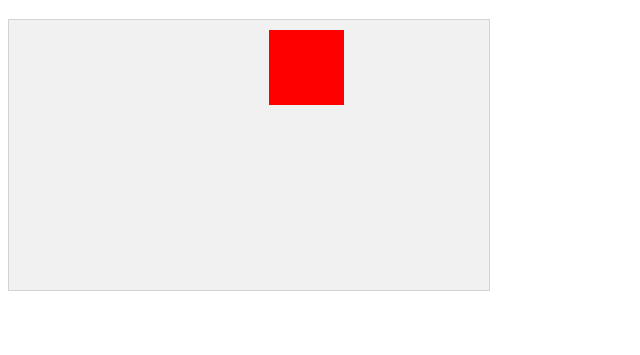
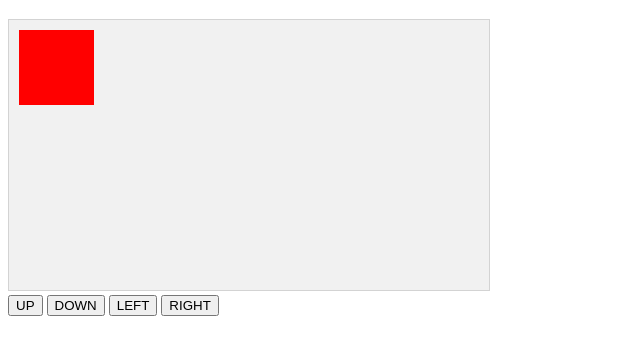
Before and after one commit to RovenskyOleg/Canvas, a plain HTML site: page test5/index.html in a window 1280 px wide. Shown: the part 61-416 px from the top of the page, without its empty margins (0-640 px from the left). Drawn offline with Linux system fonts and the light colour scheme.

Commit message:
multiple keys pressed

```diff
--- a/test5/index.html
+++ b/test5/index.html
@@ -6,8 +6,17 @@
     <link rel="stylesheet" type="text/css" href="style.css">
 </head>
 <body>
-<h1>Hi it test5 canvas App</h1>
+    <h1>Hi it test5 canvas App</h1>
 
-<script type="application/javascript" src="test5.js"></script>
+    <div id="canvas"></div>
+
+    <div>
+        <button omousedown="moveup()" onmouseup="stopMove()" ontouchstart="moveup()">UP</button>
+        <button omousedown="movedown()" onmouseup="stopMove()" ontouchstart="movedown()">DOWN</button>
+        <button omousedown="moveleft()" onmouseup="stopMove()" ontouchstart="moveleft()">LEFT</button>
+        <button omousedown="moveright()" onmouseup="stopMove()" ontouchstart="moveright()">RIGHT</button>
+    </div>
+
+    <script type="application/javascript" src="test5.js"></script>
 </body>
 </html>
--- a/test5/test5.js
+++ b/test5/test5.js
@@ -1,24 +1,37 @@
 /**
  * Created by Oleg_Rovenskyi on 3/18/2016.
  */
-var redGamePiece, blueGamePiece, yellowGamePiece;
+var myGamePiece,
+    redGamePiece,
+    blueGamePiece,
+    yellowGamePiece;
+var doc = document;
 
 function startGame() {
-    redGamePiece = new Component(75, 75, "red", 10, 10);
-    blueGamePiece = new Component(75, 75, "yellow", 50, 60);
-    yellowGamePiece = new Component(75, 75, "blue", 10, 110);
+    myGamePiece = new Component(75, 75, "red", 10, 10);
+    //redGamePiece = new Component(75, 75, "red", 10, 10);
+    //blueGamePiece = new Component(75, 75, "yellow", 50, 60);
+    //yellowGamePiece = new Component(75, 75, "blue", 10, 110);
 
     myGameArea.start();
 }
 
 var myGameArea = {
-    canvas : document.createElement("canvas"),
+    canvas : doc.createElement("canvas"),
     start : function() {
         this.canvas.width = 480;
         this.canvas.height = 270;
         this.context = this.canvas.getContext("2d");
-        document.body.appendChild(this.canvas);
+        doc.getElementById('canvas').appendChild(this.canvas);
         this.interval = setInterval(updateGameArea, 20);
+
+        window.addEventListener('keydown', function (e) {
+            myGameArea.keys = (myGameArea.keys || []);
+            myGameArea.keys[e.keyCode] = true;
+        });
+        window.addEventListener('keyup', function (e) {
+            myGameArea.keys[e.keyCode] = false;
+        });
     },
     clear : function() {
         this.context.clearRect(0, 0, this.canvas.width, this.canvas.height);
@@ -28,27 +41,59 @@ var myGameArea = {
 function Component(width, height, color, x, y) {
     this.width = width;
     this.height = height;
+    this.speedX = 0;
+    this.speedY = 0;
     this.x = x;
     this.y = y;
     this.update = function() {
         var ctx = myGameArea.context;
         ctx.fillStyle = color;
         ctx.fillRect(this.x, this.y, this.width, this.height);
-    }
+    };
+    this.newPos = function() {
+        this.x += this.speedX;
+        this.y += this.speedY;
+    };
 }
 
 function updateGameArea() {
     myGameArea.clear();
 
-    redGamePiece.x += 1;
-    yellowGamePiece.x += 1;
-    yellowGamePiece.y += 1;
-    blueGamePiece.x += 1;
-    blueGamePiece.y -= 1;
+    //redGamePiece.x += 1;
+    //yellowGamePiece.x += 1;
+    //yellowGamePiece.y += 1;
+    //blueGamePiece.x += 1;
+    //blueGamePiece.y -= 1;
 
-    redGamePiece.update();
-    yellowGamePiece.update();
-    blueGamePiece.update();
+    //redGamePiece.update();
+    //yellowGamePiece.update();
+    //blueGamePiece.update();
+
+    myGamePiece.speedX = 0;
+    myGamePiece.speedY = 0;
+    if (myGameArea.keys && myGameArea.keys[37]) {myGamePiece.speedX = -1; }
+    if (myGameArea.keys && myGameArea.keys[39]) {myGamePiece.speedX = 1; }
+    if (myGameArea.keys && myGameArea.keys[38]) {myGamePiece.speedY = -1; }
+    if (myGameArea.keys && myGameArea.keys[40]) {myGamePiece.speedY = 1; }
+
+    myGamePiece.newPos();
+    myGamePiece.update();
+}
+
+function moveup() {
+    myGamePiece.speedY -= 1;
+}
+
+function movedown() {
+    myGamePiece.speedY += 1;
+}
+
+function moveleft() {
+    myGamePiece.speedX -= 1;
+}
+
+function moveright() {
+    myGamePiece.speedX += 1;
 }
 
 startGame();
```
